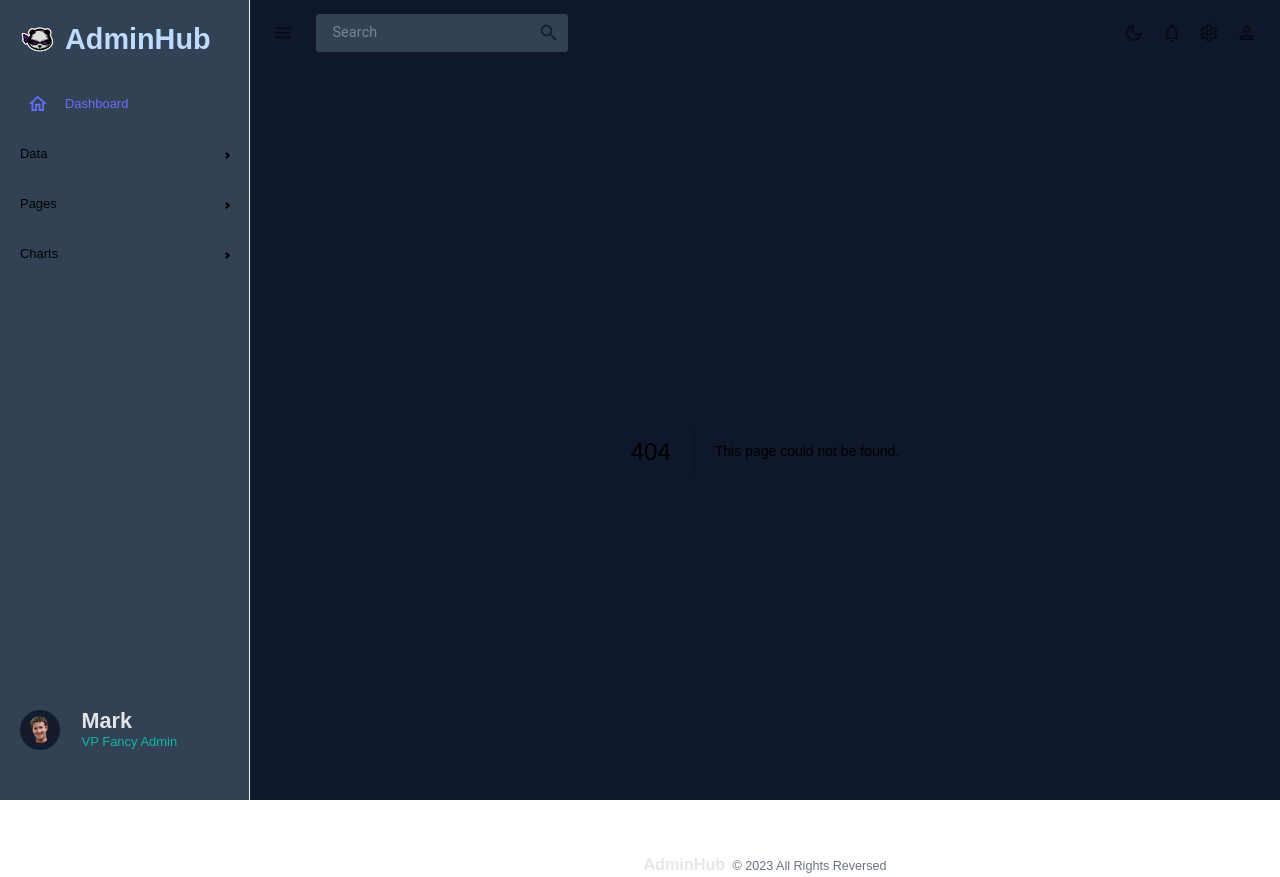
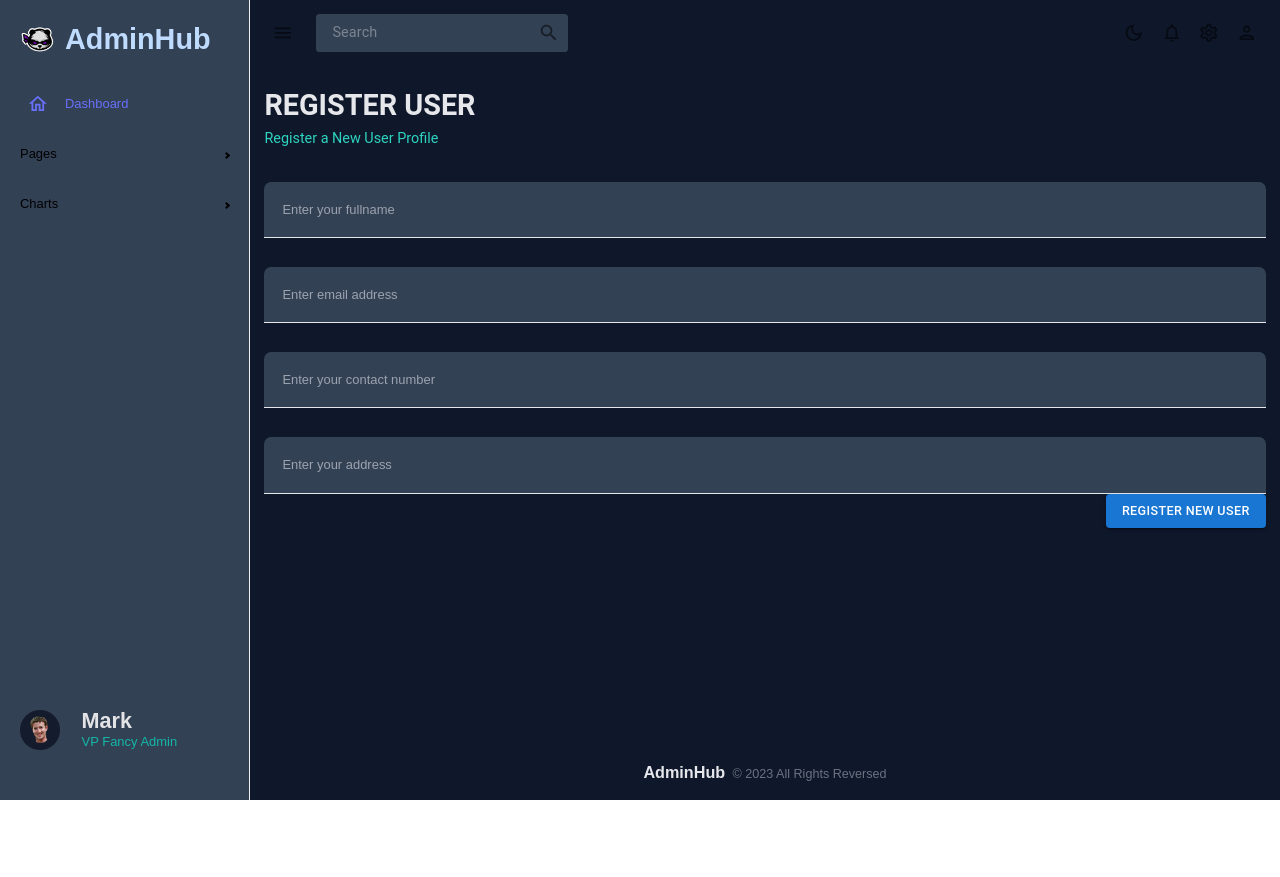
Before and after one commit to dexter2k8/complete-dashboard-nextjs, a Next.js app: page /form in a window 1280 px wide. Before the commit this address had no page. After the commit the page ends 800 px from the top, so only its background shows below. Built offline with nearby package versions, Linux system fonts and the light colour scheme.

Commit message:
form page done

```diff
--- a/src/features/Layout.tsx
+++ b/src/features/Layout.tsx
@@ -21,7 +21,7 @@ function Layout({ children }: ILayoutProps) {
       </Head>
       <div className="flex">
         <ProSidebar />
-        <div className={`h-screen w-full flex flex-col p-4 ${isDark ? "bg-slate-900" : "bg-slate-100"}`}>
+        <div className={`h-screen w-full flex flex-col p-4 ${isDark ? "bg-slate-900" : "bg-slate-100"} duration-300`}>
           <Navbar />
           <main className="flex-grow">{children}</main>
           <Footer />
--- a/src/features/ProSidebar.tsx
+++ b/src/features/ProSidebar.tsx
@@ -38,7 +38,11 @@ function ProSidebar() {
   };
 
   return (
-    <Sidebar className="border-none" backgroundColor={`${isDark ? "#334155" : "#cbd5e1"}`} rootStyles={styledSidebar}>
+    <Sidebar
+      className="border-none bg-slate-300"
+      backgroundColor={`${isDark ? "#334155" : "#cbd5e1"}`}
+      rootStyles={styledSidebar}
+    >
       <Menu>
         <MenuItem icon={<PandaIcon />} className="my-4 [&_a.ps-menu-button]:cursor-default">
           <h2 className={`font-semibold ${isDark ? "text-blue-200" : "text-blue-500"}`}>AdminHub</h2>
@@ -52,8 +56,7 @@ function ProSidebar() {
         >
           Dashboard
         </MenuItem>
-
-        <SubMenu label="Data" rootStyles={styledSidebar}>
+        <SubMenu label="Pages" rootStyles={styledSidebar}>
           <MenuItem
             icon={<PeopleOutlinedIcon />}
             active={selected === "Manage team"}
@@ -62,26 +65,9 @@ function ProSidebar() {
             Manage team
           </MenuItem>
           <MenuItem
-            icon={<ContactsOutlinedIcon />}
-            active={selected === "Contacts Information"}
-            onClick={(e) => handleChange(e, "Contacts Information", "" /* "contacts" */)}
-          >
-            Contacts Information
-          </MenuItem>
-          <MenuItem
-            icon={<ReceiptOutlinedIcon />}
-            active={selected === "Invoices Balances"}
-            onClick={(e) => handleChange(e, "Invoices Balances", "" /* "invoices" */)}
-          >
-            Invoices Balances
-          </MenuItem>
-        </SubMenu>
-
-        <SubMenu label="Pages" rootStyles={styledSidebar}>
-          <MenuItem
             icon={<PersonOutlinedIcon />}
             active={selected === "Profile Form"}
-            onClick={(e) => handleChange(e, "Profile Form", "" /* "form" */)}
+            onClick={(e) => handleChange(e, "Profile Form", "form")}
           >
             Profile Form
           </MenuItem>
--- /dev/null
+++ b/src/pages/form.tsx
@@ -0,0 +1,70 @@
+import Header from "@/components/Header";
+import { memo, useContext } from "react";
+import * as yup from "yup";
+import { Formik, Form, Field, ErrorMessage } from "formik";
+import { Button } from "@mui/material";
+import { MenuContext } from "@/hook/menuContext";
+
+const schema = yup.object({
+  name: yup.string().required(),
+  email: yup.string().required().email(),
+  contact: yup.number().required(),
+  address: yup.string(),
+});
+
+interface IRegisterUserProps {
+  name: string;
+  email: string;
+  contact?: number;
+  address?: string;
+}
+
+const initialValues = { name: "", email: "", contact: undefined, address: "" };
+
+function FormField() {
+  const { isDark } = useContext(MenuContext);
+  const handleFormSubmit = (values: IRegisterUserProps) => {
+    console.log(values);
+  };
+  return (
+    <>
+      <Header title="REGISTER USER" subtitle="Register a New User Profile" />
+      <center>
+        <Formik initialValues={initialValues} validationSchema={schema} onSubmit={handleFormSubmit}>
+          {({ isSubmitting }) => (
+            <Form
+              className={`flex flex-col items-end [&_input]:w-full [&_input]:p-5 [&_input]:border-b [&_input]:rounded-t-lg [&_input:first-child]:mt-0 [&_input]:mt-8 [&_div]:text-xs [&_div]:mt-1 [&_div]:text-left [&_div]:text-red-600 ${
+                isDark
+                  ? "[&_input]:bg-slate-700 [&_input]:border-gray-200 [&_input]:text-gray-200"
+                  : "[&_input]:bg-slate-300 [&_input]:border-gray-800 [&_input]:text-gray-800"
+              }`}
+            >
+              <Field type="text" name="name" placeholder="Enter your fullname" />
+              <ErrorMessage name="name" component="div" />
+
+              <Field type="email" name="email" placeholder="Enter email address" />
+              <ErrorMessage name="email" component="div" />
+
+              <Field type="text" name="contact" placeholder="Enter your contact number" />
+              <ErrorMessage name="contact" component="div" />
+
+              <Field type="text" name="address" placeholder="Enter your address" />
+              <ErrorMessage name="address" component="div" />
+
+              <Button
+                className=" mt-8 w-max bg-teal-700 hover:bg-teal-800"
+                type="submit"
+                variant="contained"
+                disabled={isSubmitting}
+              >
+                Register new user
+              </Button>
+            </Form>
+          )}
+        </Formik>
+      </center>
+    </>
+  );
+}
+
+export default memo(FormField);
```
